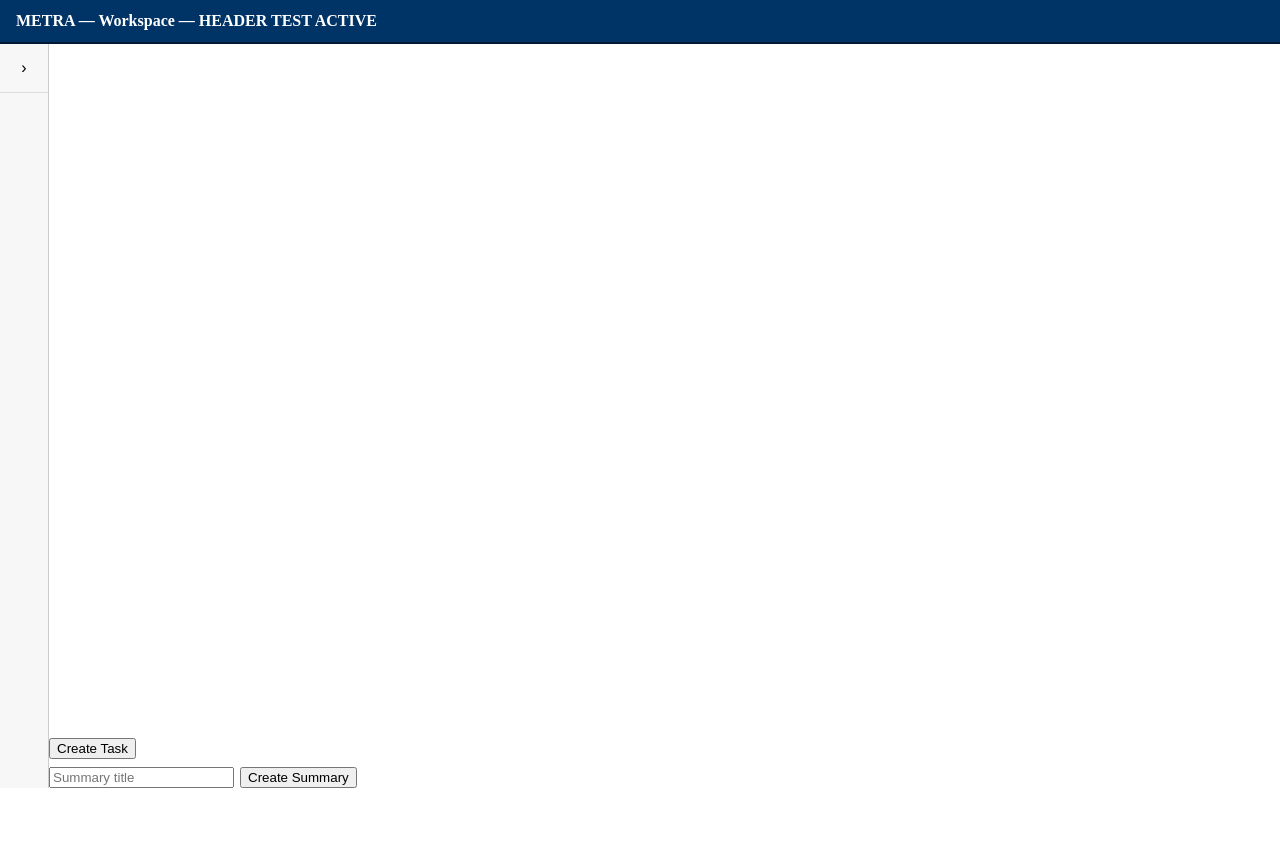
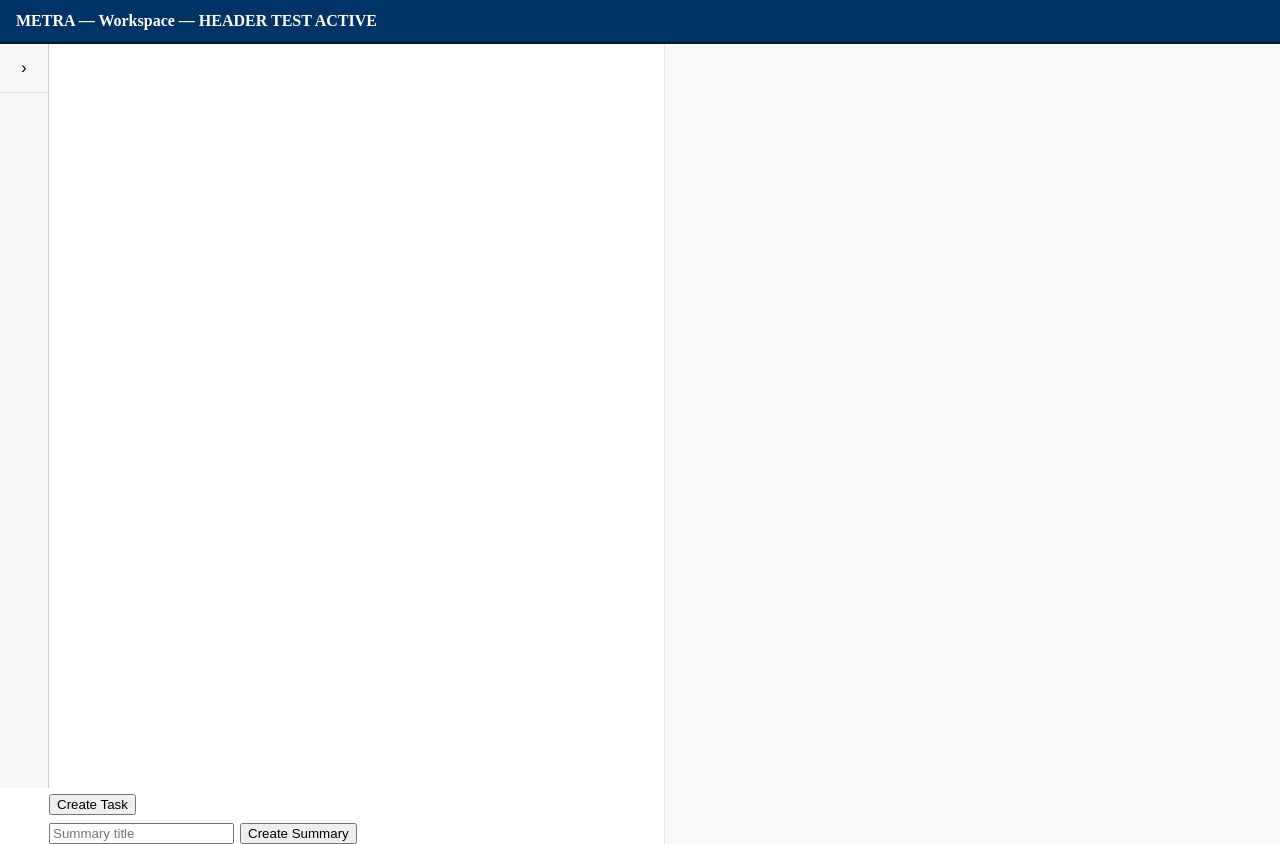
Before and after one commit to johnjkelly1945-ops/project-tracker-vite-pwa-v15, a React (Vite) app: page / in a window 1280 px wide. Before the commit the page ends 800 px from the top, so only its background shows below. Built offline with nearby package versions, Linux system fonts and the light colour scheme.

Commit message:
Stage 130 — Dual workspace wiring with single working-surface visibility enforced

```diff
--- a/src/App.jsx
+++ b/src/App.jsx
@@ -6,11 +6,15 @@ METRA — App.jsx
 
 STAGES
 ---------------------------------------------------------------------
-Stage 97.3  — Task ↔ Summary Reassignment
-Stage 104.2 — Summary Activation Controls
+Stage 97.3    — Task ↔ Summary Reassignment
+Stage 104.2   — Summary Activation Controls
 Stage 104.3.A — Summary Ordering State & Data
 Stage 104.3.B — Footer Wiring (Authority Completion)
-Stage 106.1B — Summary Removal (Logic Only)
+Stage 106.1B  — Summary Removal (Logic Only)
+Stage 130.A   — Dual Workspace Render Activation (TEMPORARY)
+Stage 130.A2  — Behaviour Preservation Bridging (PARITY RESTORE)
+Stage 130.B   — Pane Visibility Gating (LOCKED)
+Stage 130.C   — Visibility-Only Correction (Single Working Surface)
 =====================================================================
 */
 
@@ -18,8 +22,19 @@ import React, { useState } from "react";
 
 import Sidebar from "./components/Sidebar";
 import PreProject from "./components/PreProject";
+import DualPane from "./components/DualPane";
 import ModuleHeader from "./components/ModuleHeader";
 import TaskPopup from "./components/TaskPopup";
+
+/* ===================================================================
+STAGE 130 — DUAL WORKSPACE DEFAULT
+----------------------------------------------------------------------
+• Dual-pane is the default workspace model
+• ONLY ONE working surface is rendered at any time
+• Non-active pane is NOT visible
+• Sidebar remains present
+=================================================================== */
+const STAGE_130_DUAL_WORKSPACE = true;
 
 export default function App() {
   /* ===================== WORKSPACE STATE ===================== */
@@ -74,7 +89,7 @@ export default function App() {
     setSummaryOrder((prev) => [...prev, id]);
   }
 
-  /* ===================== SUMMARY REMOVAL (STAGE 106) ===================== */
+  /* ===================== SUMMARY REMOVAL ===================== */
 
   function handleRemoveSummary(summaryId) {
     if (!summaryId) return;
@@ -101,9 +116,7 @@ export default function App() {
       const targetIndex =
         direction === "up" ? index - 1 : index + 1;
 
-      if (targetIndex < 0 || targetIndex >= prev.length) {
-        return prev;
-      }
+      if (targetIndex < 0 || targetIndex >= prev.length) return prev;
 
       const next = [...prev];
       const [moved] = next.splice(index, 1);
@@ -159,6 +172,9 @@ export default function App() {
         />
 
         <div style={{ flex: 1 }}>
+          {STAGE_130_DUAL_WORKSPACE ? (
+            <DualPane
+              left={
                 <PreProject
                   summaries={orderedSummaries}
                   tasks={workspaceState.tasks}
@@ -168,6 +184,20 @@ export default function App() {
                   moveActiveSummary={moveActiveSummary}
                   onRemoveSummary={handleRemoveSummary}
                 />
+              }
+              right={null}
+            />
+          ) : (
+            <PreProject
+              summaries={orderedSummaries}
+              tasks={workspaceState.tasks}
+              onOpenTask={handleOpenTask}
+              onCreateTaskIntent={handleCreateTaskIntent}
+              onAddSummary={handleAddSummary}
+              moveActiveSummary={moveActiveSummary}
+              onRemoveSummary={handleRemoveSummary}
+            />
+          )}
 
           {activeTask && (
             <TaskPopup
```
Lines whose indentation alone changed are shown as unchanged.
